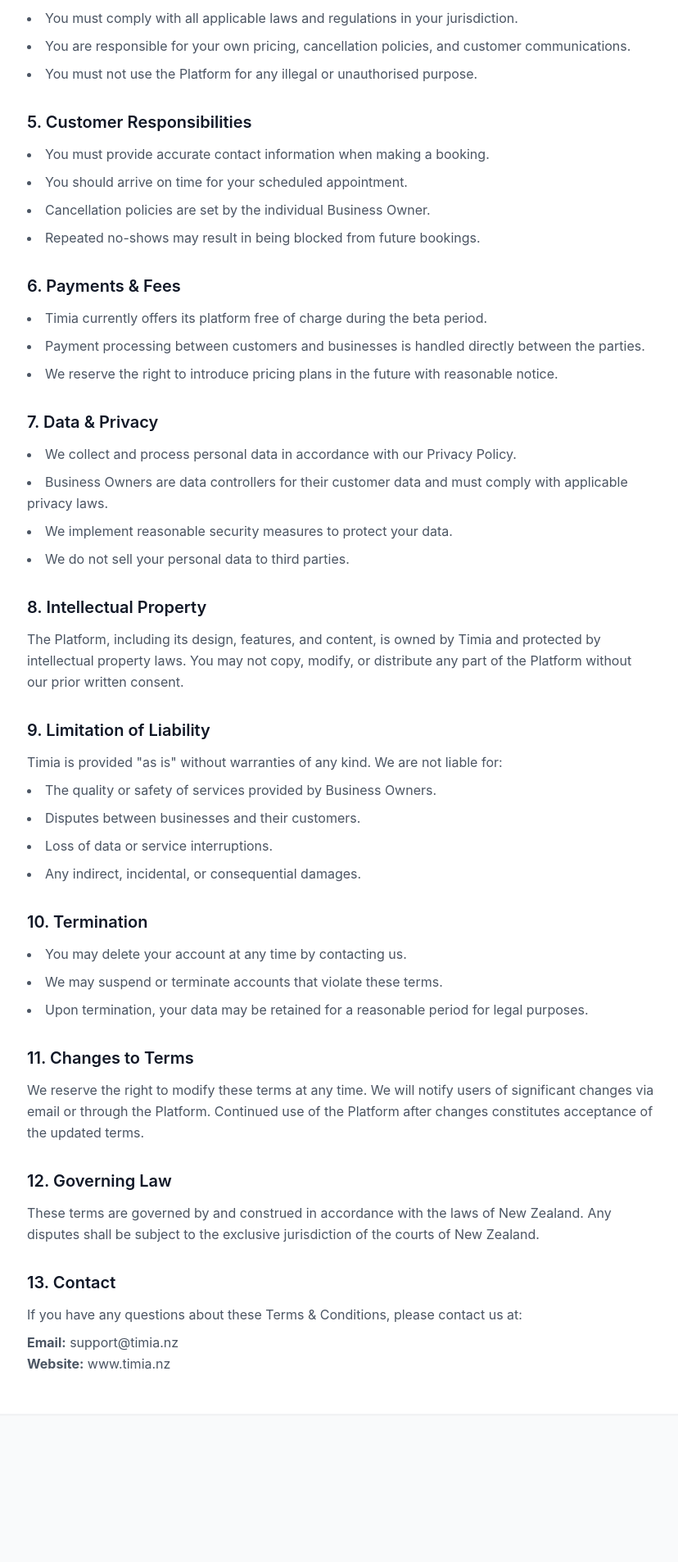
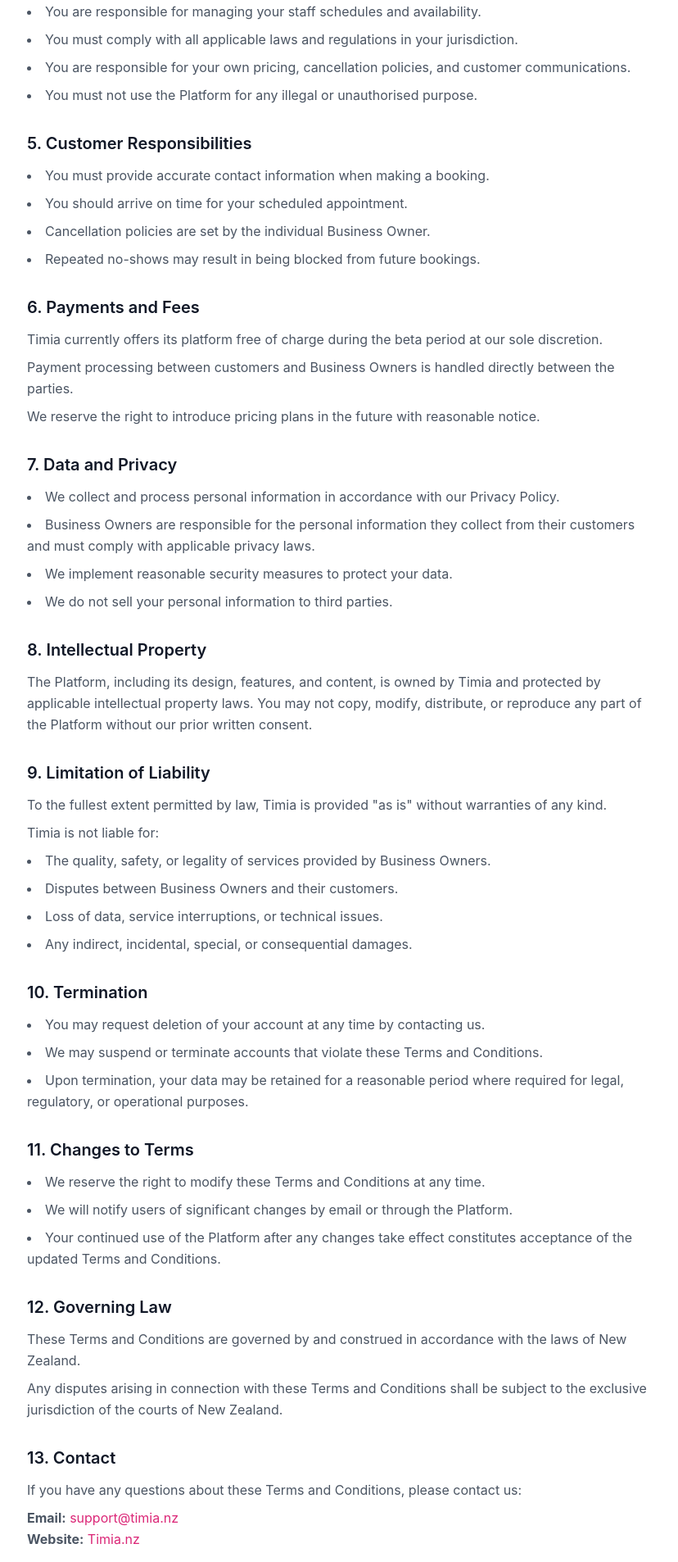
Before and after one commit to tnmthai/salon-booking, a React (Vite) app in the folder client/: page /terms in a window 1280 px wide. Shown: the part 891-2797 px from the top of the page at 82% size, without its empty margins (224-1052 px from the left). Before the commit the page ends 2665 px from the top, so only its background shows below. Built offline with nearby package versions, Linux system fonts and the light colour scheme.

Commit message:
Update Terms and Conditions to match provided template

```diff
--- a/client/src/pages/Terms.jsx
+++ b/client/src/pages/Terms.jsx
@@ -15,21 +15,21 @@
       {/* Content */}
       <div className="max-w-4xl mx-auto px-4 py-12">
         <div className="bg-white rounded-2xl shadow-sm border border-gray-100 p-8 md:p-12">
-          <h1 className="text-3xl font-bold text-gray-900 mb-2">Terms & Conditions</h1>
+          <h1 className="text-3xl font-bold text-gray-900 mb-2">Terms and Conditions</h1>
           <p className="text-sm text-gray-500 mb-8">Last updated: 10 May 2026</p>
 
           <div className="prose prose-gray max-w-none space-y-8">
             <section>
               <h2 className="text-xl font-semibold text-gray-900 mb-3">1. Acceptance of Terms</h2>
               <p className="text-gray-600 leading-relaxed">
-                By accessing and using Timia ("the Platform", "the Service"), you accept and agree to be bound by these Terms & Conditions. If you do not agree to these terms, please do not use the Platform.
+                By accessing and using Timia ("the Platform", "the Service"), you accept and agree to be bound by these Terms and Conditions. If you do not agree to these Terms and Conditions, please do not use the Platform.
               </p>
             </section>
 
             <section>
               <h2 className="text-xl font-semibold text-gray-900 mb-3">2. Description of Service</h2>
               <p className="text-gray-600 leading-relaxed">
-                Timia is an online booking management platform that allows businesses ("Business Owners") to manage appointments, staff schedules, and customer bookings. Customers can book services through the Business Owner's public booking page.
+                Timia is an online booking management platform that enables businesses ("Business Owners") to manage appointments, staff schedules, and customer bookings. Customers may book services through a Business Owner's public booking page.
               </p>
             </section>
 
@@ -39,7 +39,7 @@
                 <li>You must provide accurate and complete information when creating an account.</li>
                 <li>You are responsible for maintaining the confidentiality of your account credentials.</li>
                 <li>You must be at least 18 years old to create a business account.</li>
-                <li>One person or entity may not maintain more than one free account.</li>
+                <li>A person or entity may not maintain more than one free account.</li>
                 <li>You are responsible for all activities that occur under your account.</li>
               </ul>
             </section>
@@ -67,75 +67,85 @@
             </section>
 
             <section>
-              <h2 className="text-xl font-semibold text-gray-900 mb-3">6. Payments & Fees</h2>
-              <ul className="list-disc list-inside text-gray-600 leading-relaxed space-y-2">
-                <li>Timia currently offers its platform free of charge during the beta period.</li>
-                <li>Payment processing between customers and businesses is handled directly between the parties.</li>
-                <li>We reserve the right to introduce pricing plans in the future with reasonable notice.</li>
-              </ul>
+              <h2 className="text-xl font-semibold text-gray-900 mb-3">6. Payments and Fees</h2>
+              <p className="text-gray-600 leading-relaxed">
+                Timia currently offers its platform free of charge during the beta period at our sole discretion.
+              </p>
+              <p className="text-gray-600 leading-relaxed mt-2">
+                Payment processing between customers and Business Owners is handled directly between the parties.
+              </p>
+              <p className="text-gray-600 leading-relaxed mt-2">
+                We reserve the right to introduce pricing plans in the future with reasonable notice.
+              </p>
             </section>
 
             <section>
-              <h2 className="text-xl font-semibold text-gray-900 mb-3">7. Data & Privacy</h2>
+              <h2 className="text-xl font-semibold text-gray-900 mb-3">7. Data and Privacy</h2>
               <ul className="list-disc list-inside text-gray-600 leading-relaxed space-y-2">
-                <li>We collect and process personal data in accordance with our Privacy Policy.</li>
-                <li>Business Owners are data controllers for their customer data and must comply with applicable privacy laws.</li>
+                <li>We collect and process personal information in accordance with our Privacy Policy.</li>
+                <li>Business Owners are responsible for the personal information they collect from their customers and must comply with applicable privacy laws.</li>
                 <li>We implement reasonable security measures to protect your data.</li>
-                <li>We do not sell your personal data to third parties.</li>
+                <li>We do not sell your personal information to third parties.</li>
               </ul>
             </section>
 
             <section>
               <h2 className="text-xl font-semibold text-gray-900 mb-3">8. Intellectual Property</h2>
               <p className="text-gray-600 leading-relaxed">
-                The Platform, including its design, features, and content, is owned by Timia and protected by intellectual property laws. You may not copy, modify, or distribute any part of the Platform without our prior written consent.
+                The Platform, including its design, features, and content, is owned by Timia and protected by applicable intellectual property laws. You may not copy, modify, distribute, or reproduce any part of the Platform without our prior written consent.
               </p>
             </section>
 
             <section>
               <h2 className="text-xl font-semibold text-gray-900 mb-3">9. Limitation of Liability</h2>
               <p className="text-gray-600 leading-relaxed">
-                Timia is provided "as is" without warranties of any kind. We are not liable for:
+                To the fullest extent permitted by law, Timia is provided "as is" without warranties of any kind.
               </p>
+              <p className="text-gray-600 leading-relaxed mt-2">Timia is not liable for:</p>
               <ul className="list-disc list-inside text-gray-600 leading-relaxed space-y-2 mt-2">
-                <li>The quality or safety of services provided by Business Owners.</li>
-                <li>Disputes between businesses and their customers.</li>
-                <li>Loss of data or service interruptions.</li>
-                <li>Any indirect, incidental, or consequential damages.</li>
+                <li>The quality, safety, or legality of services provided by Business Owners.</li>
+                <li>Disputes between Business Owners and their customers.</li>
+                <li>Loss of data, service interruptions, or technical issues.</li>
+                <li>Any indirect, incidental, special, or consequential damages.</li>
               </ul>
             </section>
 
             <section>
               <h2 className="text-xl font-semibold text-gray-900 mb-3">10. Termination</h2>
               <ul className="list-disc list-inside text-gray-600 leading-relaxed space-y-2">
-                <li>You may delete your account at any time by contacting us.</li>
-                <li>We may suspend or terminate accounts that violate these terms.</li>
-                <li>Upon termination, your data may be retained for a reasonable period for legal purposes.</li>
+                <li>You may request deletion of your account at any time by contacting us.</li>
+                <li>We may suspend or terminate accounts that violate these Terms and Conditions.</li>
+                <li>Upon termination, your data may be retained for a reasonable period where required for legal, regulatory, or operational purposes.</li>
               </ul>
             </section>
 
             <section>
               <h2 className="text-xl font-semibold text-gray-900 mb-3">11. Changes to Terms</h2>
-              <p className="text-gray-600 leading-relaxed">
-                We reserve the right to modify these terms at any time. We will notify users of significant changes via email or through the Platform. Continued use of the Platform after changes constitutes acceptance of the updated terms.
-              </p>
+              <ul className="list-disc list-inside text-gray-600 leading-relaxed space-y-2">
+                <li>We reserve the right to modify these Terms and Conditions at any time.</li>
+                <li>We will notify users of significant changes by email or through the Platform.</li>
+                <li>Your continued use of the Platform after any changes take effect constitutes acceptance of the updated Terms and Conditions.</li>
+              </ul>
             </section>
 
             <section>
               <h2 className="text-xl font-semibold text-gray-900 mb-3">12. Governing Law</h2>
               <p className="text-gray-600 leading-relaxed">
-                These terms are governed by and construed in accordance with the laws of New Zealand. Any disputes shall be subject to the exclusive jurisdiction of the courts of New Zealand.
+                These Terms and Conditions are governed by and construed in accordance with the laws of New Zealand.
+              </p>
+              <p className="text-gray-600 leading-relaxed mt-2">
+                Any disputes arising in connection with these Terms and Conditions shall be subject to the exclusive jurisdiction of the courts of New Zealand.
               </p>
             </section>
 
             <section>
               <h2 className="text-xl font-semibold text-gray-900 mb-3">13. Contact</h2>
               <p className="text-gray-600 leading-relaxed">
-                If you have any questions about these Terms & Conditions, please contact us at:
+                If you have any questions about these Terms and Conditions, please contact us:
               </p>
               <p className="text-gray-600 leading-relaxed mt-2">
-                <strong>Email:</strong> support@timia.nz<br />
-                <strong>Website:</strong> www.timia.nz
+                <strong>Email:</strong> <a href="mailto:support@timia.nz" className="text-pink-600 hover:underline">support@timia.nz</a><br />
+                <strong>Website:</strong> <a href="https://www.timia.nz" className="text-pink-600 hover:underline">Timia.nz</a>
               </p>
             </section>
           </div>
```
Also changed, not shown: 1 other file (tests, documents, lock files or other folders).
